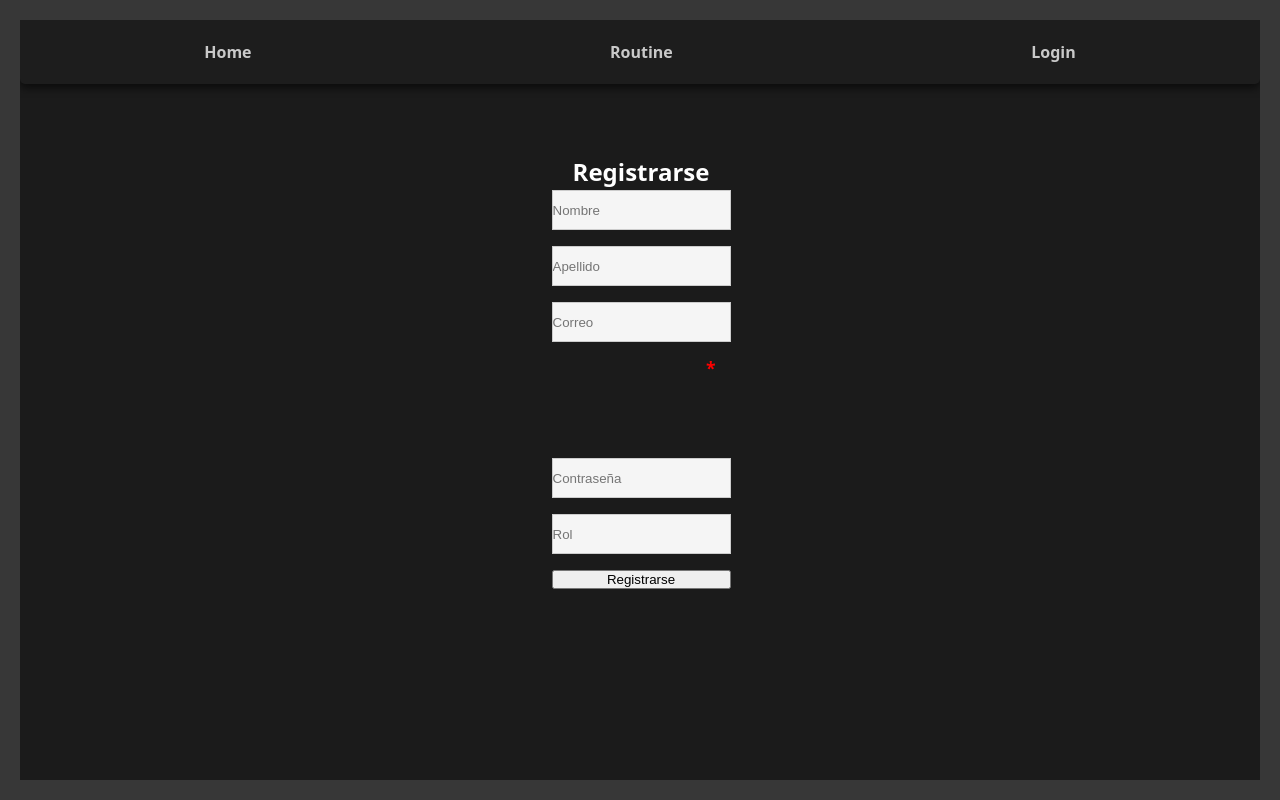
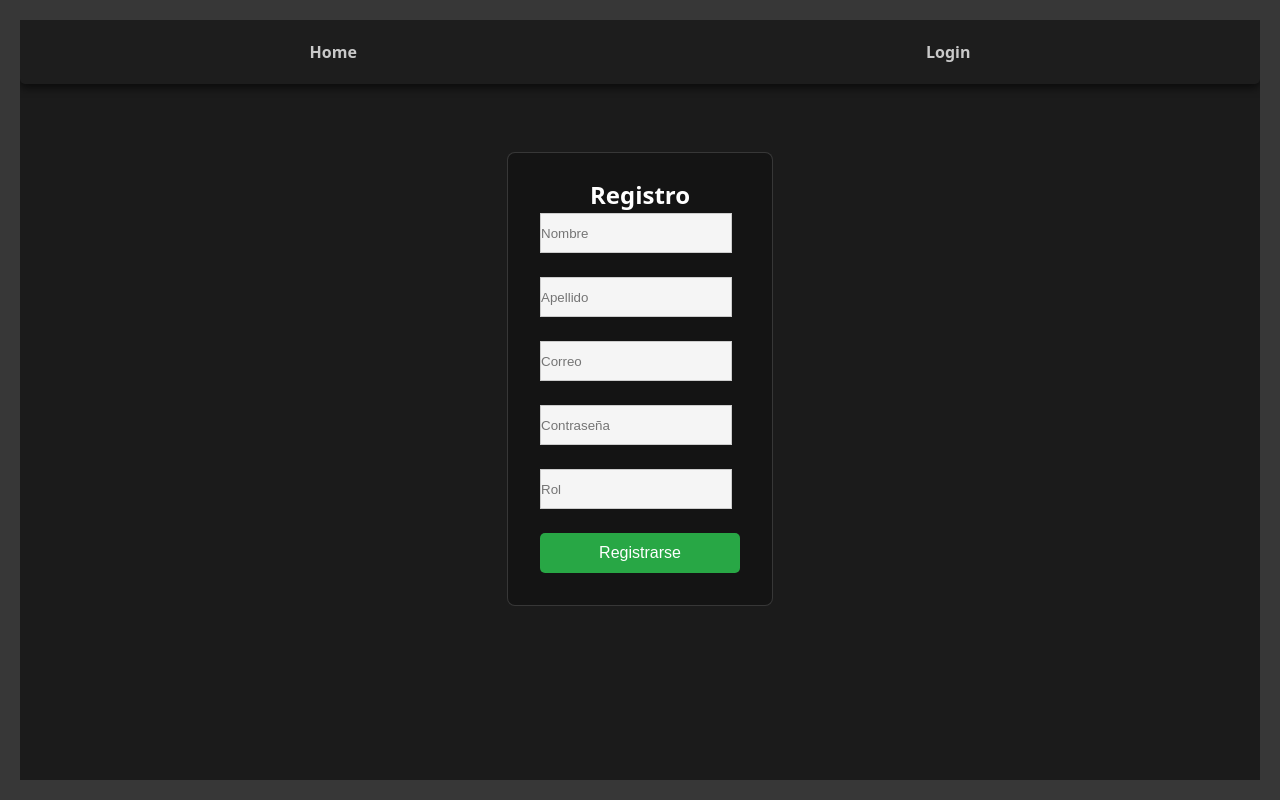
Before and after one commit to nicoequintana/pnt2_grupo2, a Vue app: page /register in a window 1280 px wide. Built offline with nearby package versions, Linux system fonts and the light colour scheme.

Commit message:
Register managment

```diff
--- a/src/App.vue
+++ b/src/App.vue
@@ -16,6 +16,15 @@
 </template>
 
 <style scoped>
+html, body {
+  margin: 0;
+  padding: 0;
+  background-color: var(--color-background-dark);
+  height: 100%;
+  width: 100%;
+}
+
+
 .testClass {
   width: 100%;
   height: 100dvh;
--- a/src/components/Hero.vue
+++ b/src/components/Hero.vue
@@ -3,17 +3,13 @@ import Nav from './Nav.vue'
 </script>
 
 <template>
-
   <div class="hero">
-    <div class="hero-overlay"></div> <!-- Mueve la capa oscura aquí -->
-
+    <div class="hero-overlay"></div>
     <Nav class="hero-nav" />
-
     <div class="hero-content">
       <table>
         <tr>
           <td></td>
-
           <td>
             <router-view />
           </td>
@@ -21,15 +17,38 @@ import Nav from './Nav.vue'
       </table>
     </div>
   </div>
-
-
 </template>
 
+<!-- Global resets and table cleanup -->
+<style>
+html, body {
+  margin: 0;
+  padding: 0;
+  width: 100%;
+  height: 100%;
+  background-color: var(--color-background-dark);
+}
+
+.hero-content table {
+  width: 100%;
+  border-spacing: 0;
+  border-collapse: collapse;
+  background: transparent;
+}
+
+.hero-content td {
+  border: none;
+  padding: 0;
+  background: transparent;
+}
+</style>
+
+<!-- Scoped component styles -->
 <style scoped>
 .hero {
   width: 100%;
   height: 100vh;
-  /* background-image: url('https://media.revistagq.com/photos/6012947c9976390c571e2666/16:9/w_2560%2Cc_limit/ejercicios%2520gluteos.jpg'); */
+  /* background-image: url('...'); */
   background-size: cover;
   background-position: top;
   display: flex;
@@ -48,19 +67,19 @@ import Nav from './Nav.vue'
   left: 0;
   width: 100%;
   height: 100%;
-  background-color: rgba(0, 0, 0, 0.5); /* Oscurece la imagen de fondo */
-  z-index: 1; /* Asegura que esté detrás del contenido */
+  background-color: rgba(0, 0, 0, 0.5);
+  z-index: 1;
 }
 
 .hero-nav {
   position: relative;
-  z-index: 2; /* Asegura que Nav esté por encima de la capa oscura */
+  z-index: 2;
   width: 100%;
 }
 
 .hero-content {
   position: relative;
-  z-index: 2; /* Asegura que el contenido esté por encima de la capa oscura */
+  z-index: 2;
   margin-top: 20px;
 }
 
--- a/src/components/Login.vue
+++ b/src/components/Login.vue
@@ -21,7 +21,7 @@
     width: 100dvw;
     height: 100dvh;
     padding: 2rem;
-    padding-top: 4rem;
+    padding-top: 0rem;
     background-color: var(--color-background-dark);
     display: flex;
     flex-direction: column;
@@ -29,27 +29,24 @@
     align-items: center;
 }
 
-
-.loginContainer{
-    padding: 1rem 1rem 0.5rem 1rem;
-    width: 100%;
-    max-width: 500px;
-    height: 400px;
-    border: 1px solid rgba(255, 255, 255, 0.137);
+.loginContainer {
+  max-width: 400px;
+  padding: 1rem;
+  border: 1px solid rgba(255,255,255,0.2);
   border-radius: 5px;
+  background: rgba(0,0,0,0.3);
   display: flex;
   flex-direction: column;
-    justify-content: flex-start;
   align-items: center;
 }
 
 
-.form-group{
-    width: 100%;
+
+.form-group {
   display: flex;
   flex-direction: column;
-    margin-bottom: 0.5rem;
-    color: var(--color-text-light);
+  align-items: center;
+  margin-bottom: 1rem;
 }
 
 input {
@@ -58,6 +55,7 @@ input {
     background-color: #f5f5f5;
     border: 1px solid #ccc;
     margin-bottom: 0.5rem;
+    color: #000;
 }
 
 label{
@@ -79,16 +77,18 @@ span{
     width: 80%;
     align-self: center;
     font-size: 1.5rem;
+    margin-top: 0;
+    padding-top: 0;
 }
 
 
 .btn-login {
-    width: 200px;
-    height: 40px;
-    margin-bottom: 1rem;
+    width: 100%;
+    height: 50px;
+    margin-bottom: 0.5rem;
     background-color: var(--color-success);
     color: var(--color-text-light);
-    font-size: 1.5rem;
+    font-size: 1rem;
     border-radius: 5px;
     border: none;
     cursor: pointer;
@@ -100,7 +100,9 @@ span{
 }
 
 .register-link {
-    font-size: 0.9rem;
+    width: 200px;
+    height: 50;
+    font-size: 1rem;
     color: #e74c3c;
     border: 1px solid #e74c3c;
     border-radius: 5px;
@@ -121,19 +123,15 @@ span{
       <div class="form">
         <form class="form-group" @submit.prevent="login">
           <div class="form-group">
-            <label for="email">Correo</label>
             <input v-model="email" type="email" placeholder="Correo" />
           </div>
           <div class="form-group">
-            <label for="email">Contraseña</label>
             <input v-model="password" type="password" placeholder="Contraseña" />
           </div>
           <div class="form-actions">
               <button class="btn-login" type="submit">Ingresar</button>
-
-              <span class="register-link">Registarse</span>
+              <button class="register-link" @click="registro">Registrarse</button>
           </div>
-          <!-- <button class="btn-login" type="submit">Entrar</button><button  @click="registro">Registrarse</button> -->
         </form>
         </div>
       </div>
@@ -164,7 +162,7 @@ export default {
         if (usuarioGuardado.rol === 'admin') {
           this.$router.push('/clients');
         } else {
-          this.$router.push('/user');
+          this.$router.push('/routines');
         }
       } else {
         alert("Usuario o contraseña incorrectos");
--- a/src/components/Nav.vue
+++ b/src/components/Nav.vue
@@ -7,7 +7,7 @@
 <div class="navClass">
     <nav class="navTest">
         <RouterLink class="navLink" to="/home">Home</RouterLink>
-        <RouterLink class="navLink" to="/routines">Routine</RouterLink>
+        <!-- <RouterLink class="navLink" to="/routines">Routine</RouterLink> -->
         <RouterLink class="navLink" to="/login">Login</RouterLink>
     </nav>
 </div>
--- a/src/components/Register.vue
+++ b/src/components/Register.vue
@@ -1,33 +1,105 @@
+<style>
+
+.registerContainer {
+  width: fit-content;
+  max-width: 500px;
+  padding: 1.5rem 2rem;
+  border: 1px solid rgba(255,255,255,0.15);
+  border-radius: 8px;
+  background-color: rgba(0,0,0,0.25);
+  display: flex;
+  flex-direction: column;
+  align-items: center;
+}
+
+span{
+    color: var(--color-text-light);
+    font-size: 1.1rem;
+    cursor: pointer;
+    padding: 5px 15px;
+    border: 1px solid var(--color-text-light);
+    border-radius: 5px;
+    align-self: self-end;
+    margin-bottom: 4rem;
+}
+
+
+.btn-register {
+    width: 200px;
+    height: 40px;
+    margin-bottom: 0.5rem;
+    background-color: var(--color-success);
+    color: var(--color-text-light);
+    font-size: 1rem;
+    border-radius: 5px;
+    border: none;
+    cursor: pointer;
+    font-weight: 500;
+}
+
+.form-row {
+  display: grid;
+  grid-template-columns: 1fr auto;
+  column-gap: 0.5rem;
+  align-items: center;
+  width: 100%;
+  margin-bottom: 1rem;
+}
+
+.form-row label {
+  justify-self: end;
+  color: var(--color-text-light);
+}
+
+.form-row input {
+  justify-self: center;
+}
+
+
+.form-row .error {
+  color: #e74c3c;
+  font-weight: bold;
+  margin-left: 0.5rem;
+  font-size: 1.2rem;
+}
+
+</style>
+
+
 <template>
-  <div>
-    <h2>Registrarse</h2>
+  <div class="registerPage">
+    <div class="registerContainer">
+      <h2>Registro</h2>
       <form @submit.prevent="registro">
-      <div class="form-group">
-        <input v-model="nombre" type="text" placeholder="Nombre" />
+        <div class="form-row">
+          <input v-model="nombre" id="Nombre" type="text" placeholder="Nombre" />
           <span v-if="!nombre && submitted" class="error">*</span>
         </div>
-      <div class="form-group">
-      <input v-model="apellido" type="text" placeholder="Apellido" />
+        <div class="form-row">
+          <input v-model="apellido" id="Apellido" type="text" placeholder="Apellido" />
           <span v-if="!apellido && submitted" class="error">*</span>
         </div>
-      <div class="form-group">
-        <input v-model="email" type="email" placeholder="Correo" />
-        <span v-if="!email || (!checkEmail && submitted)" class="error">*</span>
+        <div class="form-row">
+          <input id="Email" v-model="email" type="email" placeholder="Correo" />
+          <span v-if="(!email || !checkEmail) && submitted" class="error">*</span>
         </div>
-      <div class="form-group">
-        <input v-model="password" type="password" placeholder="Contraseña" />
-        <span v-if="!password && submitted" class="error">*</span>
+        <div class="form-row">
+          <input v-model="password" id="Password" type="password" placeholder="Contraseña" />
+          <span v-if="submitted && !checkEmail" class="error">*</span>
         </div>
-      <div class="form-group">
-        <input v-model="rol" type="text" placeholder="Rol" />
+        <div class="form-row">
+          <input v-model="rol" id="Rol" type="text" placeholder="Rol" />
           <span v-if="!rol && submitted" class="error">*</span>
         </div>
-      <div class="form-group">
-        <button type="submit">Registrarse</button>
+
+        <div class="form-actions">
+          <button class="btn-register" type="submit">Registrarse</button>
         </div>
       </form>
     </div>
+  </div>
 </template>
+
 
 <script>
     export default {
@@ -75,11 +147,3 @@
      }
 };
 </script>
-
-<style scoped>
-.error {
-  color: red;
-  font-weight: bold;
-  margin-left: 5px;
-}
-</style>
--- a/src/components/Routines.vue
+++ b/src/components/Routines.vue
@@ -1,3 +1,5 @@
+
+
 <script setup>
 import { ref, onMounted } from 'vue'
 import { useRouter } from 'vue-router'
```
Lines whose indentation alone changed are shown as unchanged.
